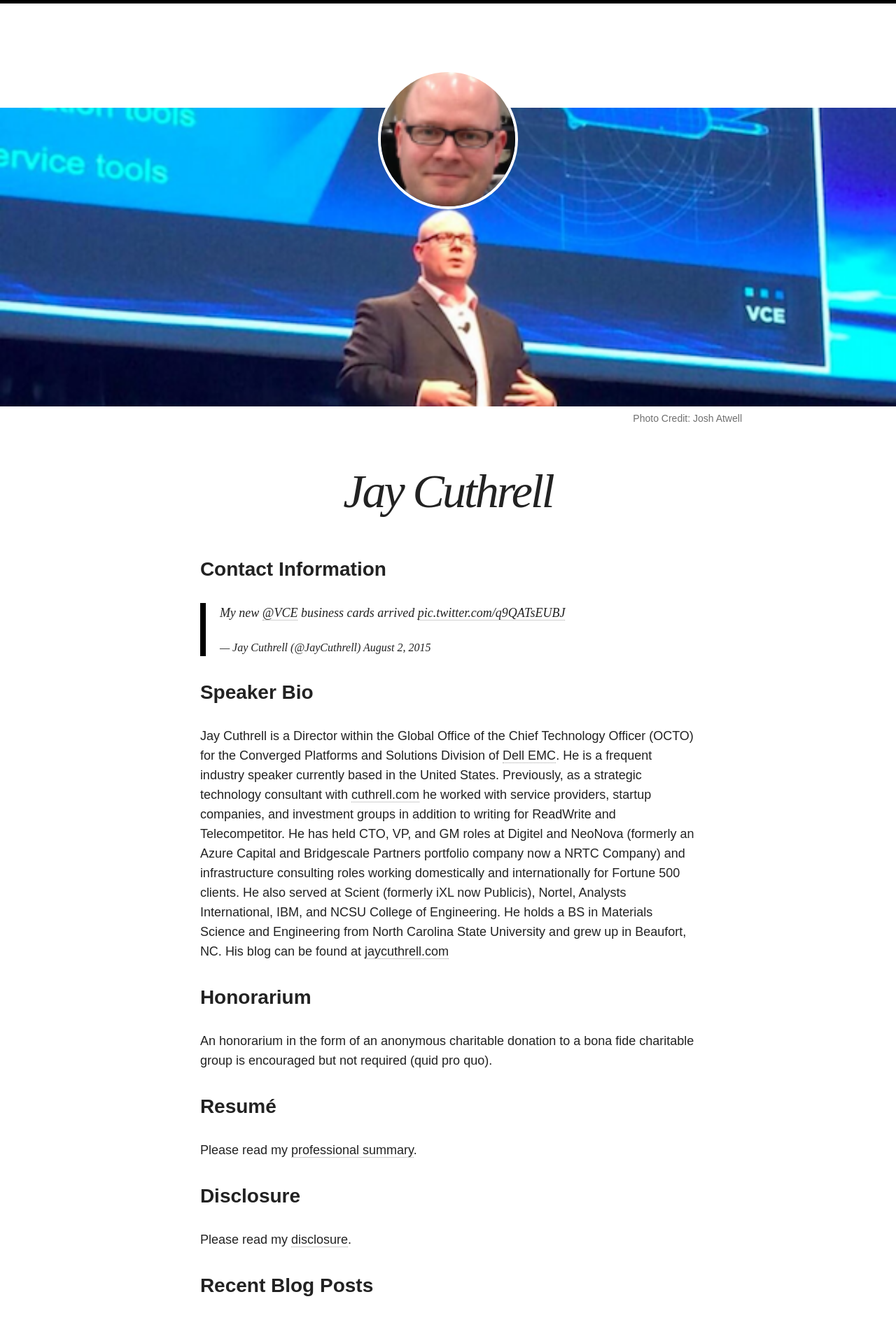
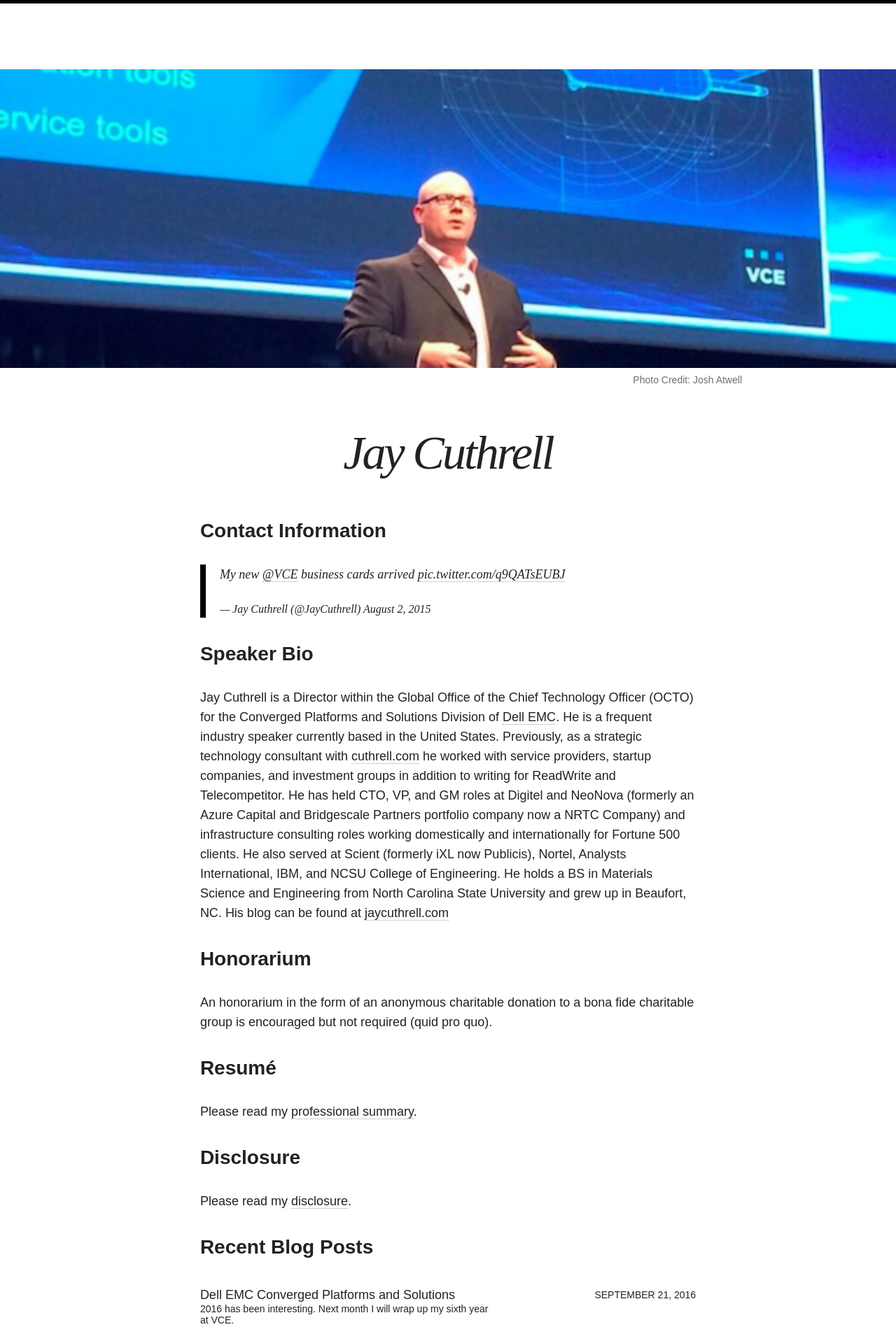
Before and after one commit to nsshommo/jaycuthrell.github.io, a Jekyll site: the page built from index.md, in a window 1280 px wide. Shown: the top 1897 px of the page at 70% size. Built offline with Jekyll 4.4.1, drawn with Linux system fonts in a browser that asks for light colours; nearby versions of some CDN libraries; comment, search, counter and statistics services are not loaded.

Commit message:
removing logo

```diff
--- a/_config.yml
+++ b/_config.yml
@@ -1,7 +1,7 @@
 url: http://jaycuthrell.com
 title: Jay Cuthrell's Home Page
 description: Perpetually Under Construction
-logo: gravatar.png
+logo:
 search: false
 locale: en_US
 
```
